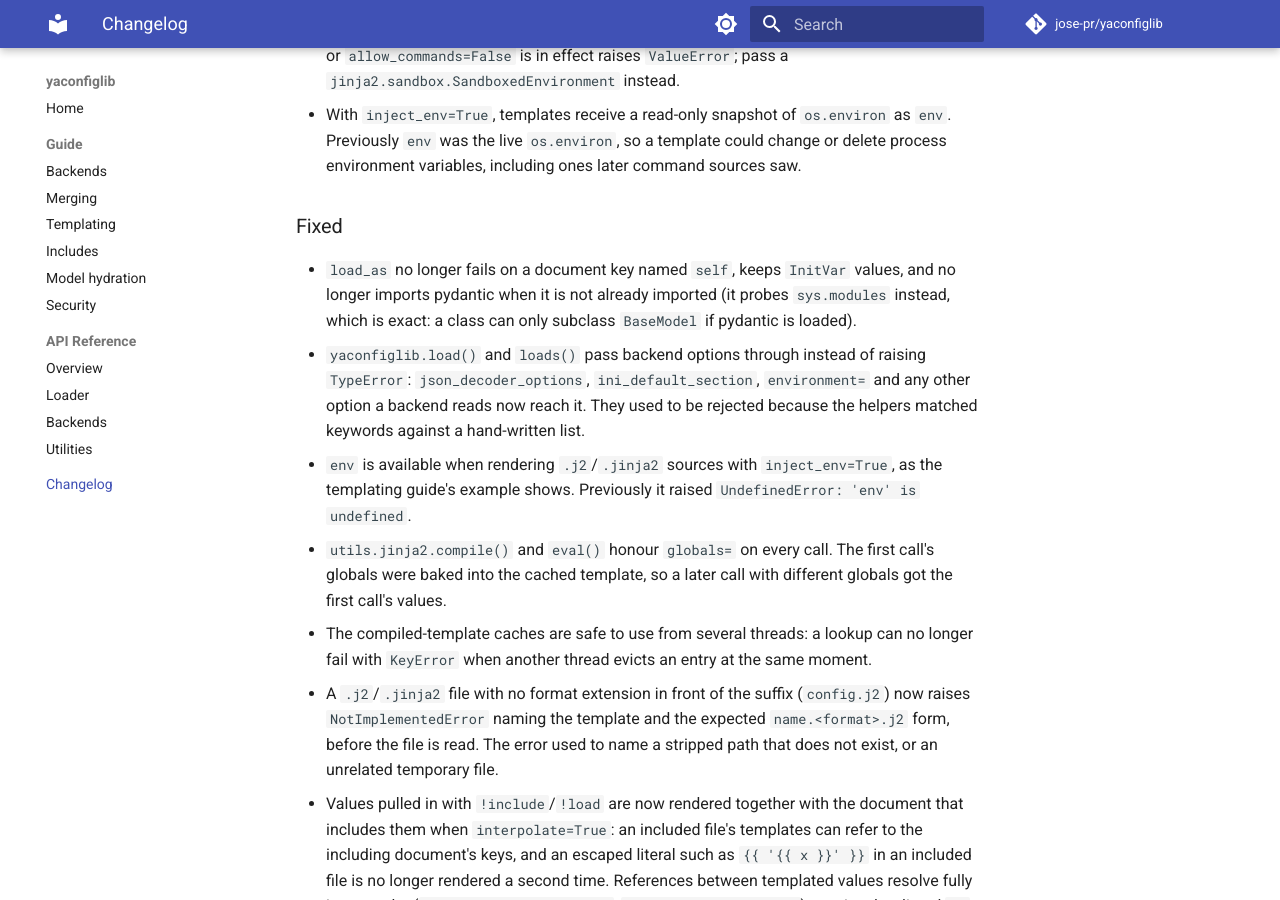
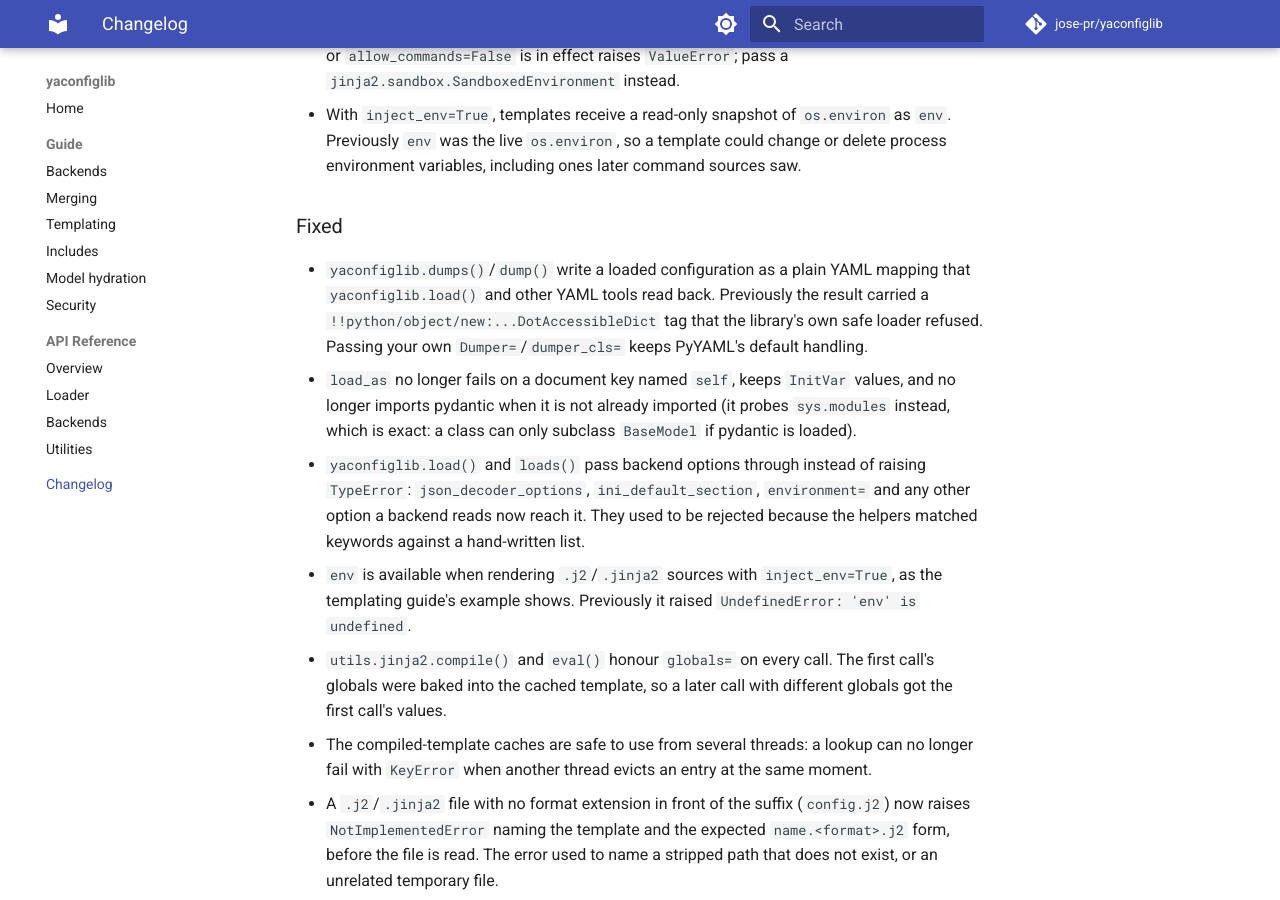
Before and after one commit to jose-pr/yaconfiglib, an MkDocs documentation site: the page built from docs/changelog.md, in a window 1280 px wide and 900 px high, scrolled down 2447 px. Built offline with MkDocs 1.6.1 and Material for MkDocs 9.7.7, drawn with Linux system fonts in a browser that asks for light colours; comment, search, counter and statistics services are not loaded.

Commit message:
docs: note that dump()/dumps() always write YAML

```diff
--- a/CHANGELOG.md
+++ b/CHANGELOG.md
@@ -94,6 +94,11 @@ and this project adheres to [Semantic Versioning](https://semver.org/spec/v2.0.0
   saw.
 
 ### Fixed
+- `yaconfiglib.dumps()`/`dump()` write a loaded configuration as a plain YAML mapping
+  that `yaconfiglib.load()` and other YAML tools read back. Previously the result
+  carried a `!!python/object/new:...DotAccessibleDict` tag that the library's own safe
+  loader refused. Passing your own `Dumper=`/`dumper_cls=` keeps PyYAML's default
+  handling.
 - `load_as` no longer fails on a document key named `self`, keeps `InitVar` values, and
   no longer imports pydantic when it is not already imported (it probes `sys.modules`
   instead, which is exact: a class can only subclass `BaseModel` if pydantic is loaded).
```
Also changed, not shown: README.md (+1 -1 lines), docs/guide/backends.md (+3 -1 lines).
